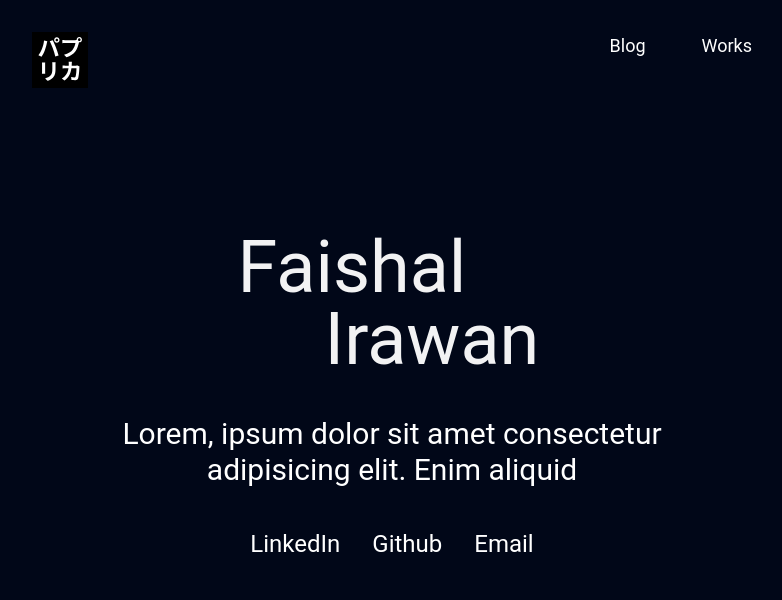
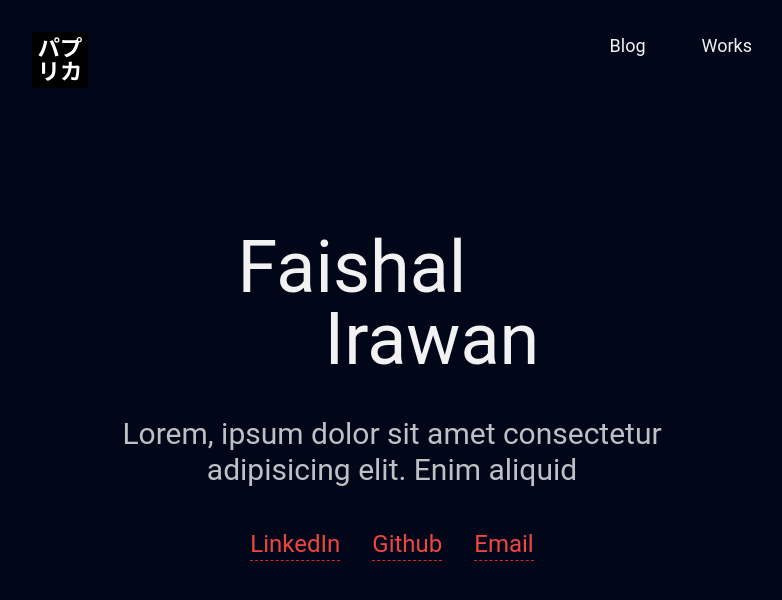
Before and after one commit to faishalirwn/portfolio, a Next.js app: page / in a window 1280 px wide. Shown: the top 600 px of the page, without its empty margins (248-1030 px from the left). Built offline with nearby package versions, Linux system fonts and the light colour scheme; what @tailwindcss/typography would draw is missing.

Commit message:
Change some style

```diff
--- a/pages/blog/[id].js
+++ b/pages/blog/[id].js
@@ -12,7 +12,7 @@ export default function Post({ postData }) {
       </Head>
       <motion.article initial={{ opacity: 0 }} animate={{ opacity: 1 }} exit={{ opacity: 0 }}>
         <h1 className="font-heading text-4xl mb-2 lg:text-5xl">{postData.title}</h1>
-        <div className="text-white text-opacity-75 mb-10">
+        <div className="text-white text-opacity-80 mb-10">
           <Date dateString={postData.date} />
         </div>
         <div className="mb-12 max-h-480px">
--- a/pages/index.js
+++ b/pages/index.js
@@ -13,11 +13,11 @@ export default function Home() {
           <h1 className="font-heading text-5xl md:text-7xl md:mr-20">Faishal</h1>
           <h1 className="font-heading text-5xl ml-14 md:text-7xl md:ml-20">Irawan</h1>
         </div>
-        <p className="mb-10 text-2xl text-white text-opacity-100 md:text-3xl">Lorem, ipsum dolor sit amet consectetur adipisicing elit. Enim aliquid</p>
+        <p className="mb-10 text-2xl text-white text-opacity-75 md:text-3xl">Lorem, ipsum dolor sit amet consectetur adipisicing elit. Enim aliquid</p>
         <div className="text-2xl flex flex-wrap md:justify-center">
-          <a href="https://www.linkedin.com/in/faishalirwn/" className="mr-8 link-hover">LinkedIn</a>
-          <a href="https://github.com/faishalirwn" className="mr-8 link-hover">Github</a>
-          <a href="mailto:faishalirwn@pm.me" className="link-hover">Email</a>
+          <a href="https://www.linkedin.com/in/faishalirwn/" className="mr-8 social-link">LinkedIn</a>
+          <a href="https://github.com/faishalirwn" className="mr-8 social-link">Github</a>
+          <a href="mailto:faishalirwn@pm.me" className="social-link">Email</a>
         </div>
       </motion.div>
     </Layout>
--- a/styles/globals.css
+++ b/styles/globals.css
@@ -20,8 +20,8 @@
   .blog-entry-time {
     @apply self-end text-white text-opacity-50;
   }
-  .link-hover {
-    @apply text-white hover:text-opacity-80
+  .social-link {
+    @apply border-b border-red-600 border-dashed text-red-500 hover:text-opacity-80;
   }
 }
 
@@ -34,6 +34,6 @@
     right: 0px;
     bottom: 0px;
     left: 0px;
-    opacity: 0.25;
+    opacity: 0.2;
   }
 }
```
